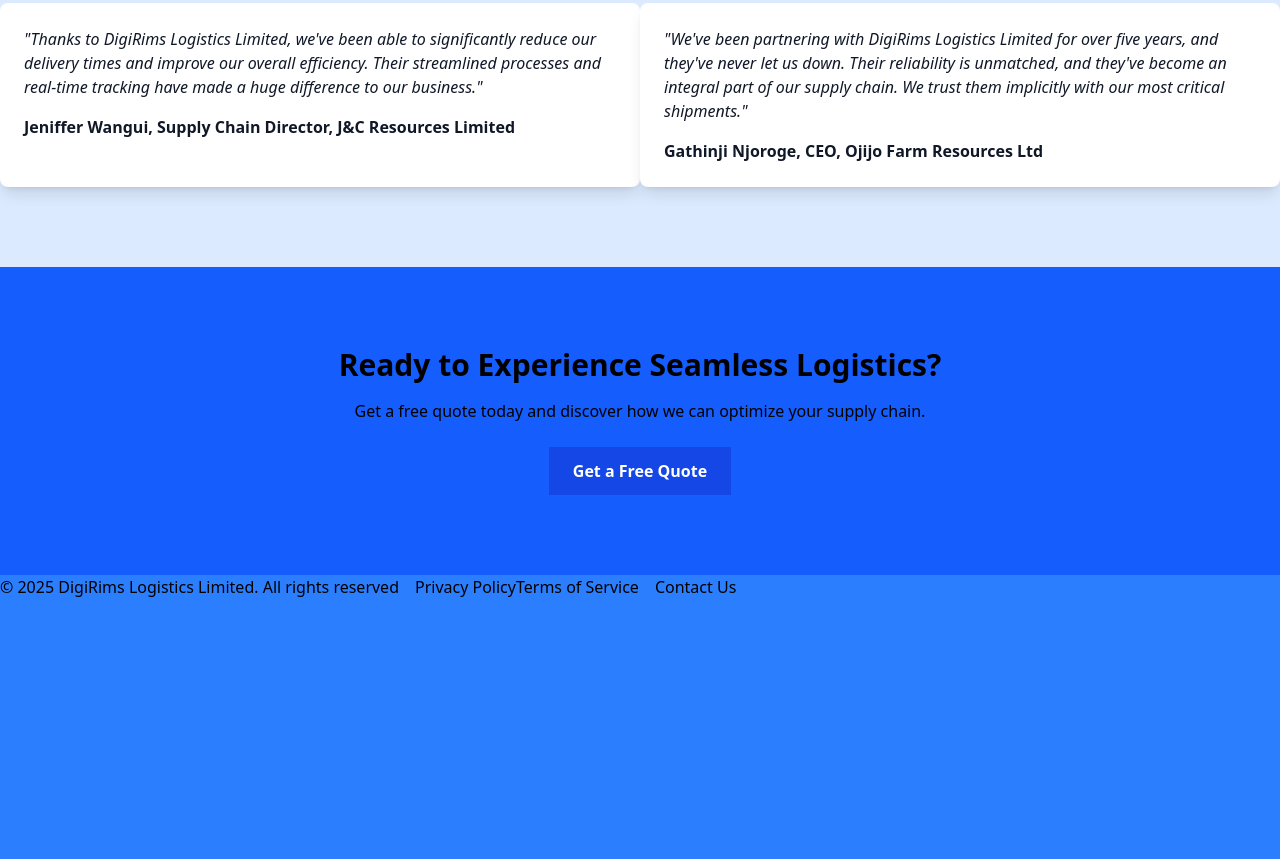
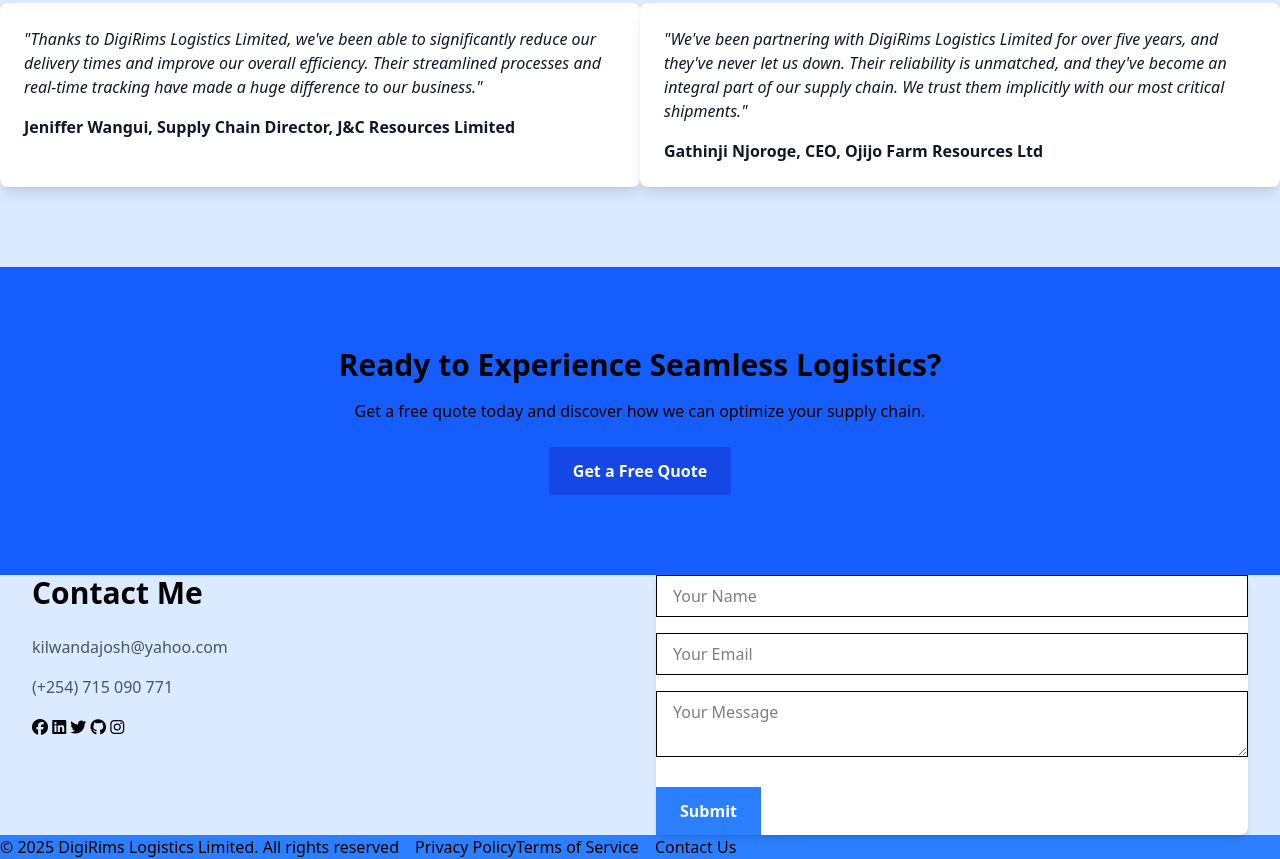
Before and after one commit to Kilwash007/Landing-Page, a website: page public/index.html in a window 1280 px wide. Shown: the part 793-1652 px from the top of the page. Before the commit the page ends 1392 px from the top, so only its background shows below. Drawn offline with Linux system fonts and the light colour scheme.

```diff
--- a/public/index.html
+++ b/public/index.html
@@ -5,6 +5,10 @@
     <meta name="viewport" content="width=device-width, initial-scale=1.0" />
     <title>Document</title>
     <link rel="stylesheet" href="css/style.css" />
+    <script
+      src="https://kit.fontawesome.com/42262fe165.js"
+      crossorigin="anonymous"
+    ></script>
   </head>
   <body class="h-screen bg-blue-500">
     <!--Header-->
@@ -115,6 +119,41 @@
         </button>
       </div>
     </section>
+    <div id="contact" class="py-16 bg-blue-100">
+      <div class="contact-container max-w-6xl mx-auto px-4 sm:px-6 lg:px-8">
+        <div class="row flex flex-wrap -mx-4">
+          <div class="contact-left w-full md:w-1/2 px-4 mb-8 md:mb-0">
+            <h3 class="sub-title text-3xl font-semibold text-gray-800 mb-6">Contact Me</h3>
+            <p class="text-gray-600 leading-relaxed mb-4">kilwandajosh@yahoo.com</p>
+            <p class="text-gray-600 leading-relaxed mb-4">(+254) 715 090 771</p>
+            <a href="#" class="text-gray-500 hover:text-blue-600 transition duration-300"><i class="fa-brands fa-facebook"></i></a>
+            <a href="#" class="text-gray-500 hover:text-blue-600 transition duration-300"><i class="fa-brands fa-linkedin"></i></a>
+            <a href="#" class="text-gray-500 hover:text-blue-600 transition duration-300"><i class="fa-brands fa-twitter"></i></a>
+            <a href="#" class="text-gray-500 hover:text-blue-600 transition duration-300"><i class="fa-brands fa-github"></i></a>
+            <a href="#" class="text-gray-500 hover:text-blue-600 transition duration-300"><i class="fa-brands fa-instagram"></i></a>
+          </div>
+          <div class="contact-right w-full md:w-1/2 px-4">
+            <form class="bg-white shadow-md rounded-lg p-8">
+              <input type="text" name="Name" placeholder="Your Name" required class="w-full px-4 py-2 border border-gray-300 rounded-md focus:outline-none focus:border-blue-500 mb-4"/>
+              <input
+                type="text"
+                email="Email"
+                placeholder="Your Email"
+                required
+                class="w-full px-4 py-2 border border-gray-300 rounded-md focus:outline-none focus:border-blue-500 mb-4"
+              />
+              <textarea
+                name="Message"
+                id="row-8"
+                placeholder="Your Message"
+                class="w-full px-4 py-2 border border-gray-300 rounded-md focus:outline-none focus:border-blue-500 mb-6 resize-none h-32"
+              ></textarea>
+              <button type="submit" class="bg-blue-500 hover:bg-blue-700 text-white font-bold py-3 px-6 rounded-md transition duration-300">Submit</button>
+            </form>
+          </div>
+        </div>
+      </div>
+    </div>
     <!--Footer-->
     <section>
       <footer>
```
Also changed, not shown: public/css/style.css, 3 other files.
